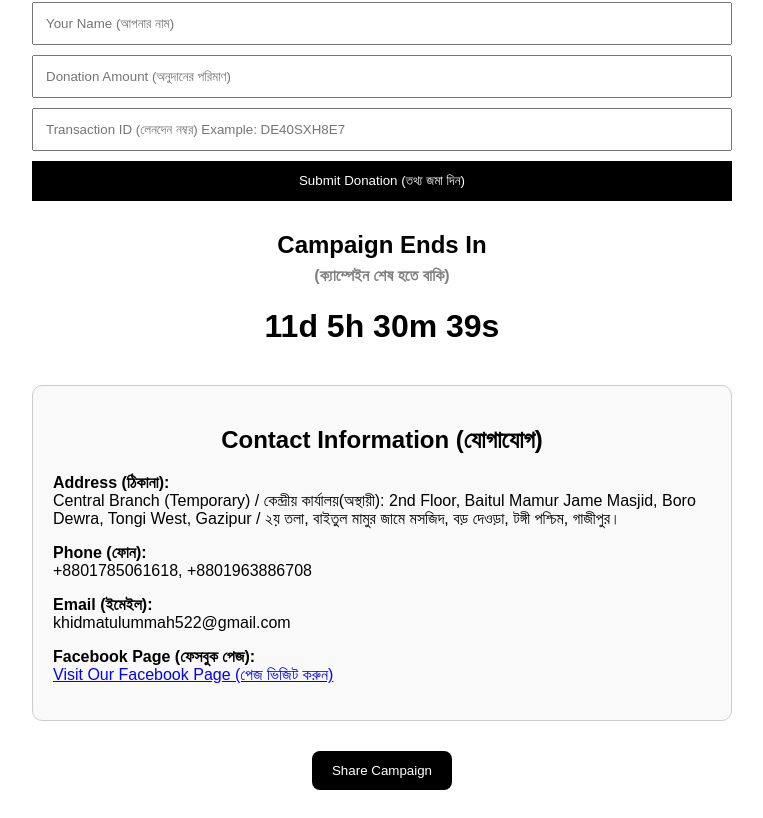
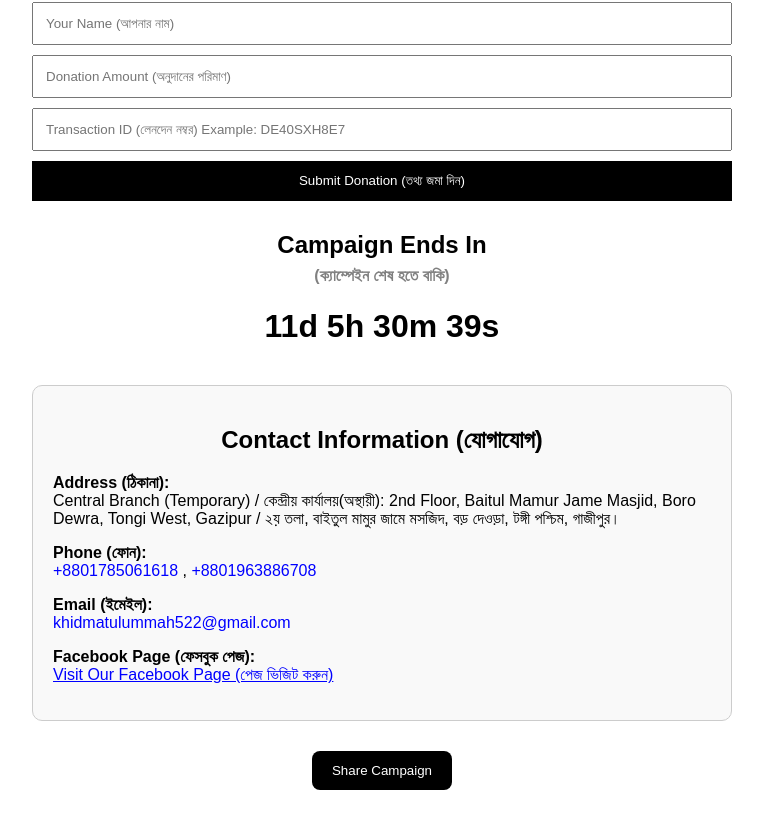
Before and after one commit to Milu-BD/crowdfunding-site, a Next.js app: page / in a window 1280 px wide. Shown: the part 2447-3265 px from the top of the page, without its empty margins (258-1021 px from the left). Built offline with nearby package versions, Linux system fonts and the light colour scheme; no server answers; the database is empty.

Commit message:
Update page.js

```diff
--- a/app/page.js
+++ b/app/page.js
@@ -607,15 +607,46 @@ export default function Home() {
         </p>
 
         <p>
-          <strong>Phone (ফোন):</strong><br />
-          +8801785061618, +8801963886708
-        </p>
+  <strong>Phone (ফোন):</strong><br />
+
+  <a
+    href="tel:+8801785061618"
+    style={{
+      color: "blue",
+      textDecoration: "none",
+    }}
+  >
+    +8801785061618
+  </a>
+
+  {" , "}
+
+  <a
+    href="tel:+8801963886708"
+    style={{
+      color: "blue",
+      textDecoration: "none",
+    }}
+  >
+    +8801963886708
+  </a>
+
+</p>
 
         <p>
-          <strong>Email (ইমেইল):</strong><br />
-          khidmatulummah522@gmail.com
-        </p>
+  <strong>Email (ইমেইল):</strong><br />
 
+  <a
+    href="mailto:khidmatulummah522@gmail.com"
+    style={{
+      color: "blue",
+      textDecoration: "none",
+    }}
+  >
+    khidmatulummah522@gmail.com
+  </a>
+
+</p>
         <p>
           <strong>Facebook Page (ফেসবুক পেজ):</strong><br />
           <a
```
